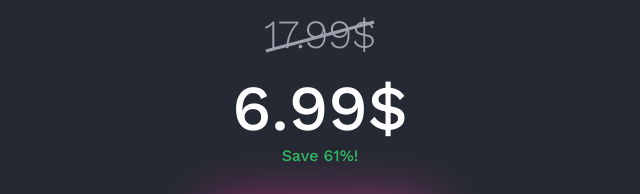
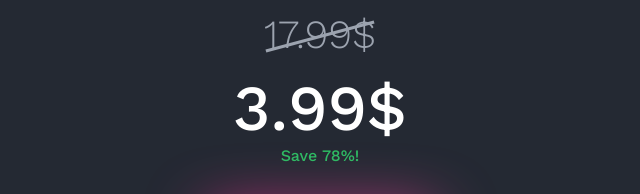
Before and after one commit to vlad-gritsenko/blinqo-lp, a plain HTML site: page index.html in a window 1280 px wide. Shown: the part 1818-2012 px from the top of the page, 320-960 px from the left. Drawn offline with nearby package versions, Linux system fonts and the light colour scheme.

Commit message:
update pricing

```diff
--- a/index.html
+++ b/index.html
@@ -160,8 +160,8 @@
       <h1 class="title">Life-time access</h1>
       <h2 class="subtitle">One-time payment</h2>
       <span class="initial-price">17.99$</span>
-      <span class="price">6.99$</span>
-      <span class="discount">Save 61%!</span>
+      <span class="price">3.99$</span>
+      <span class="discount">Save 78%!</span>
       <button
         data-fsc-item-path-value="blinqo-app"
         data-fsc-action="Add, Checkout"
```
